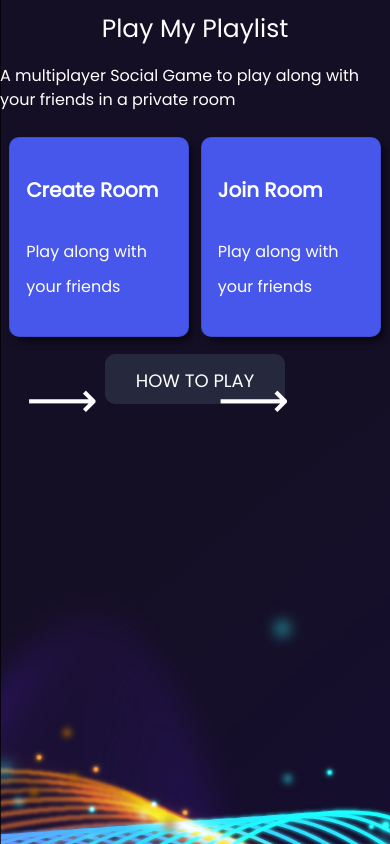
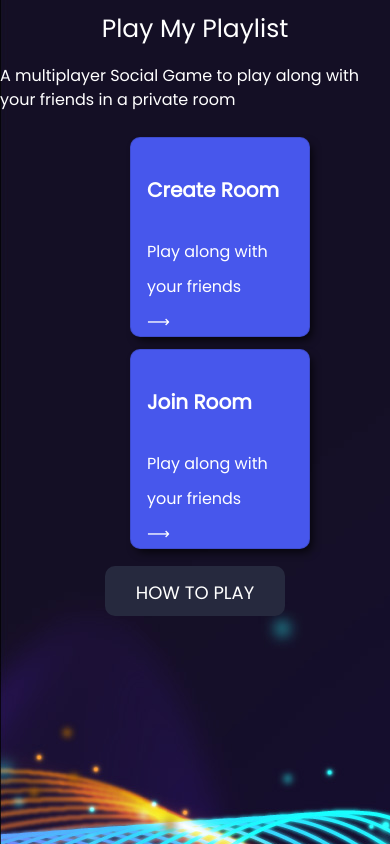
Before and after one commit to aromalsanthosh/Play-My-PlayList, a React (Create React App) app: page / in a window 390 px wide. Built offline with nearby package versions, Linux system fonts and the light colour scheme.

Commit message:
media queri updated for arrow

```diff
--- a/src/components/Body.css
+++ b/src/components/Body.css
@@ -37,6 +37,8 @@
     flex-wrap: wrap;
     gap:3vw;
     margin-top: 15vh;
+    padding-left: 50px;
+
 }
 
 .card-title{
@@ -109,7 +111,7 @@
     background-color: #383b4f !important;
 }
 
-span {
+span{
     float: left;
     content: "\27F6";
     padding-top: 5vh;
--- a/src/components/Body.js
+++ b/src/components/Body.js
@@ -20,17 +20,15 @@ class Body extends Component{
                         <Card className="card1 cards">
                             <Card.Body>
                                 <Card.Title className="card-title">Create Room</Card.Title>
-                                <Card.Text className="card-text">Play along with <br/>your friends</Card.Text>
-                                <i class="fal fa-long-arrow-right"></i>
-                                <p><span>&#10230;</span></p>
+                                <Card.Text className="card-text">Play along with <br/>your friends<br/> &#10230;</Card.Text>
+
                             </Card.Body>
                         </Card>
                         <Card className="card2 cards">
                             <Card.Body>
                                 <Card.Title className="card-title">Join Room</Card.Title>
-                                <Card.Text className="card-text">Play along with <br/>your friends</Card.Text>
-                                <i class="fal fa-long-arrow-right"></i>
-                                <p><span>&#10230;</span></p>
+                                <Card.Text className="card-text">Play along with <br/>your friends<br/> &#10230;</Card.Text>
+
                             </Card.Body>
                         </Card>
                     </div>
```
